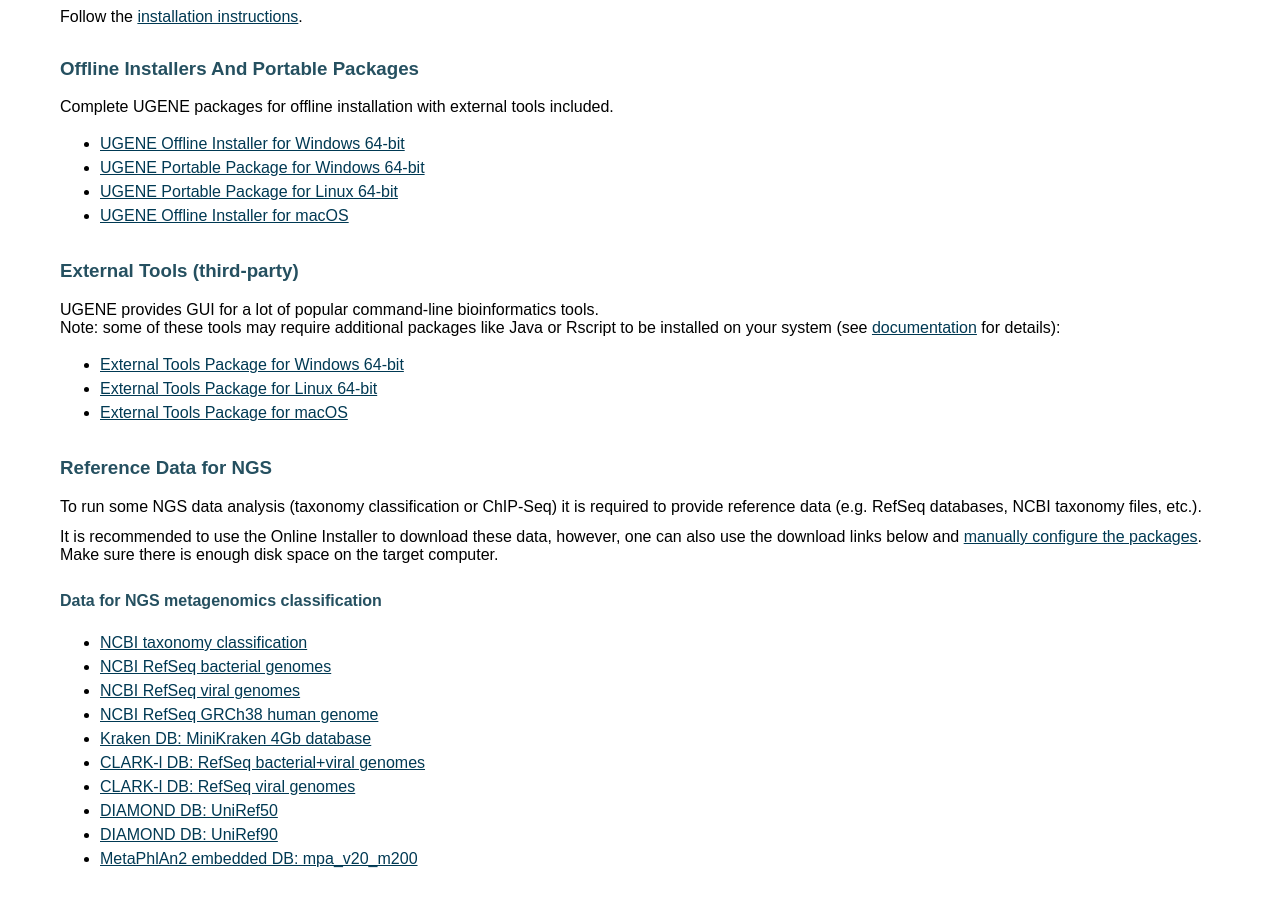
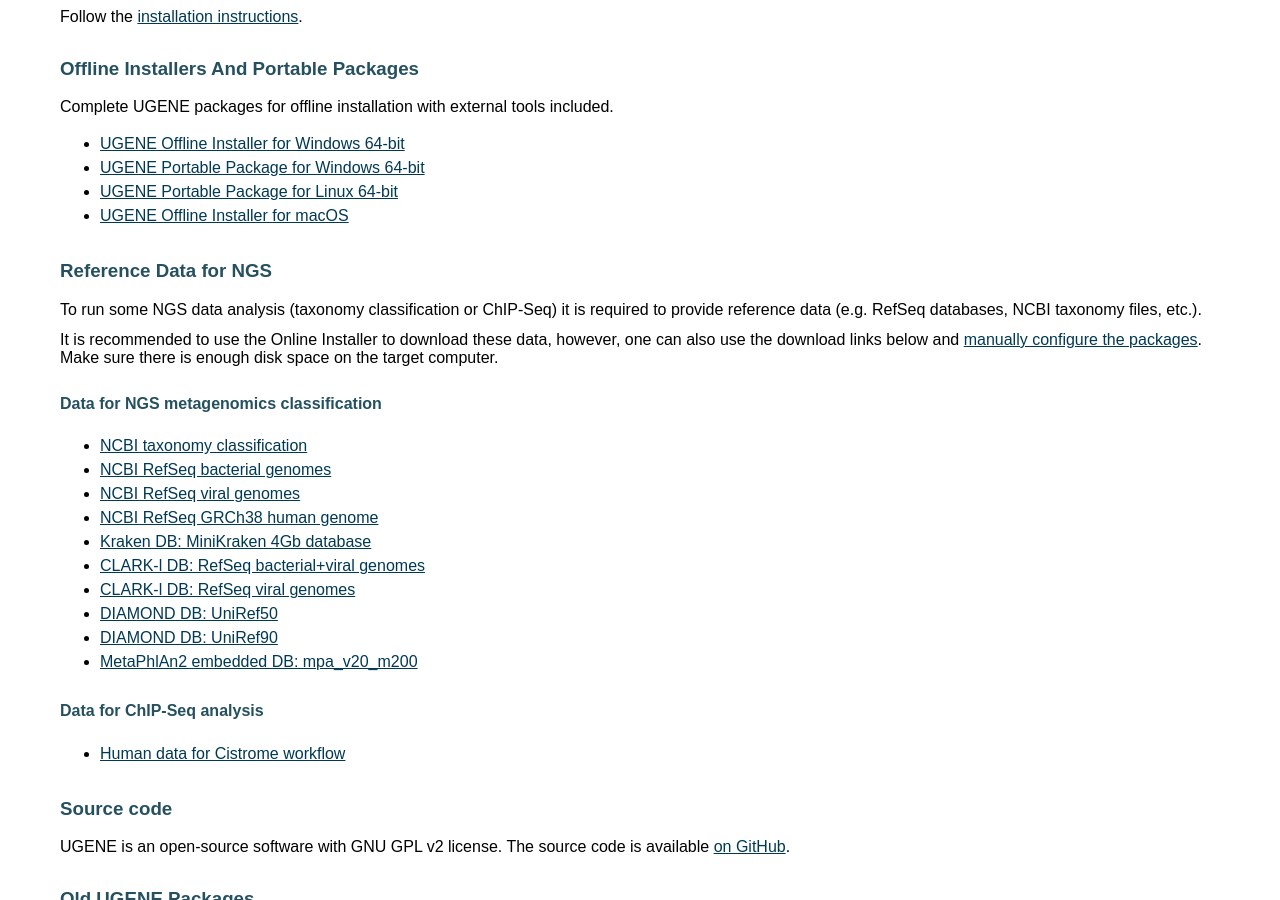
Before and after one commit to ugeneunipro/ugeneunipro.github.io, a Jekyll site: the page built from docs/download-all.html, in a window 1280 px wide and 900 px high, scrolled down 485 px. Built offline with Jekyll 4.4.1, drawn with Linux system fonts in a browser that asks for light colours.

Commit message:
Remove "External Tools" block from downloads. The externals tools for each version are available via installer or via full-package.

```diff
--- a/docs/download-all.html
+++ b/docs/download-all.html
@@ -38,17 +38,6 @@
                     <!--suppress HtmlUnknownTarget -->
                     <a href="{{site.ugene.download_link_ugene_latest_mac_x86_64_portable}}">UGENE Offline Installer for macOS</a>
                 </li>
-            </ul>
-            <h3 id="en_data_analysis_tools" class="general_content">External Tools (third-party)</h3>
-            <div class="general_content">UGENE provides GUI for a lot of popular command-line bioinformatics tools.&nbsp;<br/>
-                Note: some of these tools may require additional packages like Java or Rscript to be installed on your system (see <a class="content"
-                                                                                                                                      href="https://doc.ugene.net/wiki/display/UM38/External+Tools">documentation</a>
-                for details):
-            </div>
-            <ul class="general_content">
-                <li><a href="http://ugene.net/downloads/ext_tools/latest/ext_tools_win_64-bit.zip">External Tools Package for Windows 64-bit</a></li>
-                <li><a href="http://ugene.net/downloads/ext_tools/latest/ext_tools_linux_64-bit.tar.gz">External Tools Package for Linux 64-bit</a></li>
-                <li><a href="http://ugene.net/downloads/ext_tools/latest/ext_tools_mac_64-bit.tar.gz">External Tools Package for macOS</a></li>
             </ul>
             <h3 id="en_reference_data_ngs" class="general_content">Reference Data for NGS</h3>
             <div class="general_content">To run some NGS data analysis (taxonomy classification or ChIP-Seq) it is required to provide reference data (e.g.
--- a/docs/ru/download-all.html
+++ b/docs/ru/download-all.html
@@ -49,12 +49,6 @@
                         8</a> или выше.
                 </li>
                 <li><b>RScript:</b> R используется в UGENE инструментами для анализа ChIP-Seq данных.</li>
-            </ul>
-            <h4 class="general_content">Пакет внешних инструментов</h4>
-            <ul class="general_content">
-                <li><a href="http://ugene.net/downloads/ext_tools/latest/ext_tools_win_64-bit.zip">Пакет внешних инструментов для Windows 64-бит</a></li>
-                <li><a href="http://ugene.net/downloads/ext_tools/latest/ext_tools_linux_64-bit.tar.gz">Пакет внешних инструментов для Linux 64-бит</a></li>
-                <li><a href="http://ugene.net/downloads/ext_tools/latest/ext_tools_mac_64-bit.tar.gz">Пакет внешних инструментов для macOS 64-бит</a></li>
             </ul>
             <h3 id="en_reference_data_ngs" class="general_content">Референсные данные для NGS</h3>
             <div class="general_content">Для некоторых видов анализа данных высокопроизводительного секвенирования (таксономической классификации и
```
